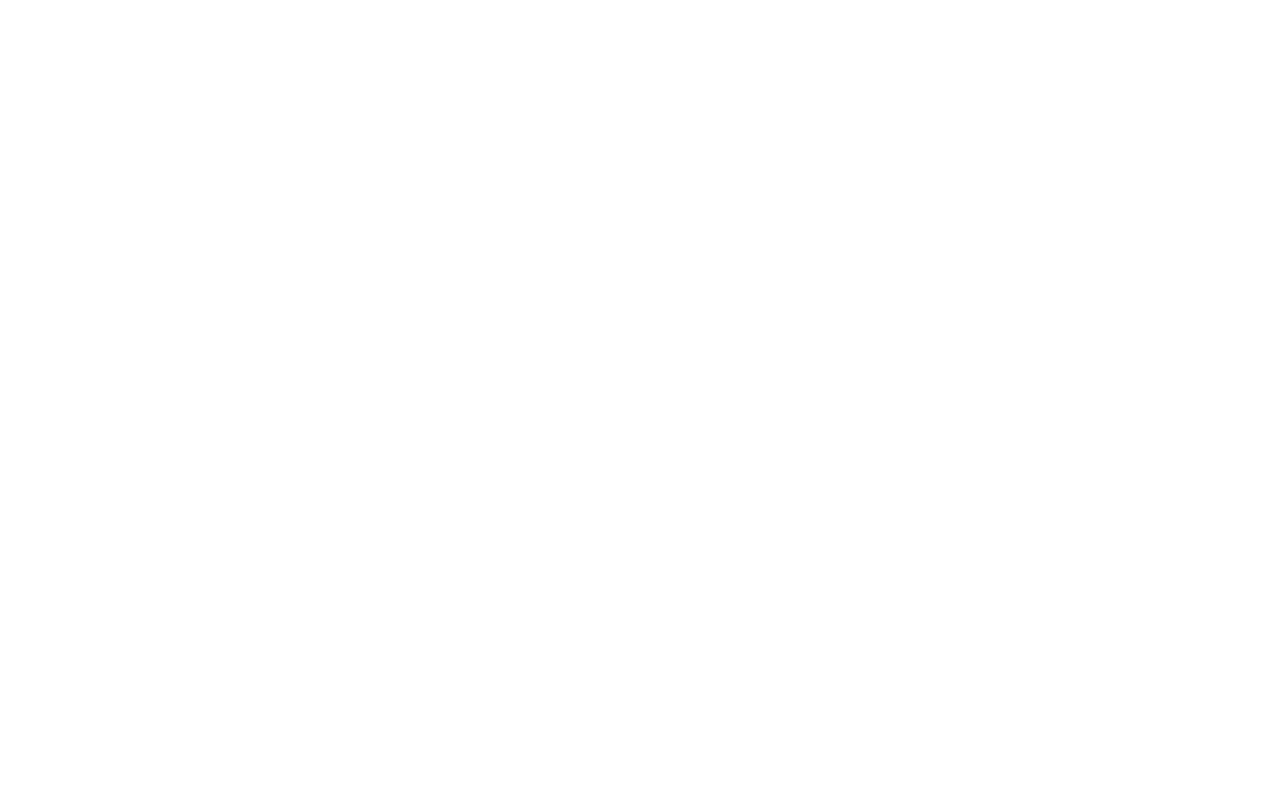
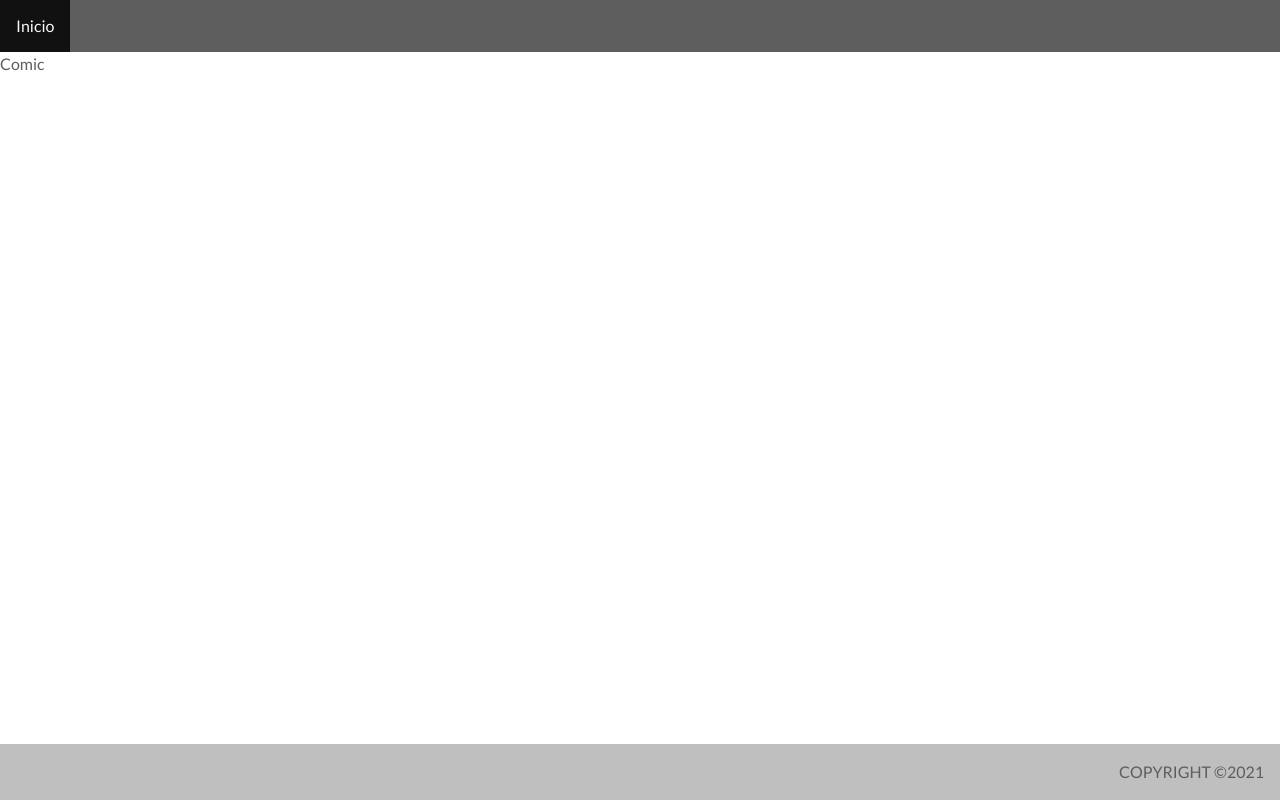
Before and after one commit to adanflorez/masiv-comics, a Vue app: page /comic in a window 1280 px wide. Built offline with nearby package versions, Linux system fonts and the light colour scheme.

Commit message:
feat: main layout component was created

```diff
--- /dev/null
+++ b/src/layouts/MainLayout.vue
@@ -0,0 +1,23 @@
+<template>
+  <div>
+    <Header />
+    <router-view></router-view>
+    <Footer />
+  </div>
+</template>
+
+<script lang="ts">
+import Vue from 'vue';
+
+import Header from '@/components/common/header/Header.vue';
+import Footer from '@/components/common/footer/Footer.vue';
+
+export default Vue.extend({
+  components: {
+    Header,
+    Footer
+  }
+});
+</script>
+
+<style scoped></style>
--- a/src/views/home/Home.vue
+++ b/src/views/home/Home.vue
@@ -8,7 +8,7 @@
             Te invitamos a ver los mejores comics de romance, <br />
             sarcasmo, matemáticas y lenguaje.
           </p>
-          <a href="#!">Ver comics</a>
+          <router-link to="/comic">Ver comic</router-link>
         </div>
       </div>
     </div>
```
Also changed, not shown: src/router/index.ts (+11 -0 lines).
